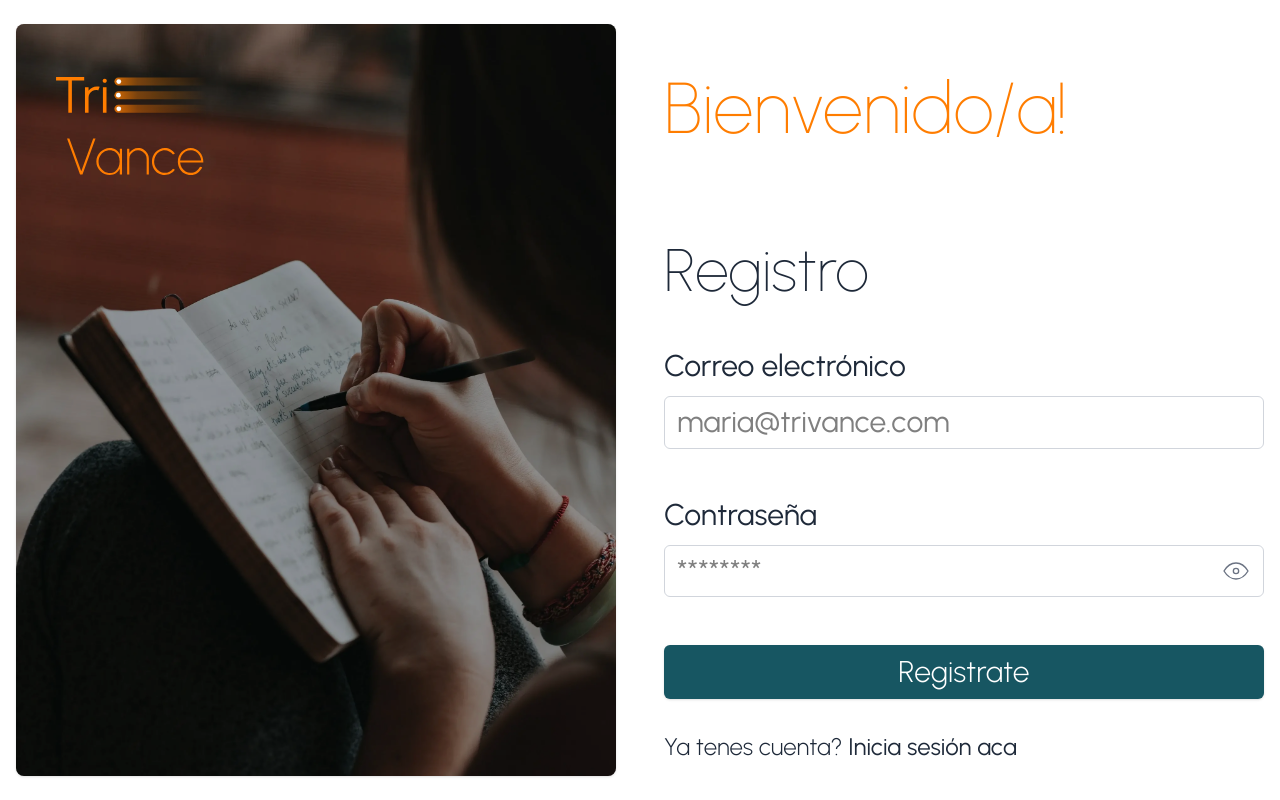
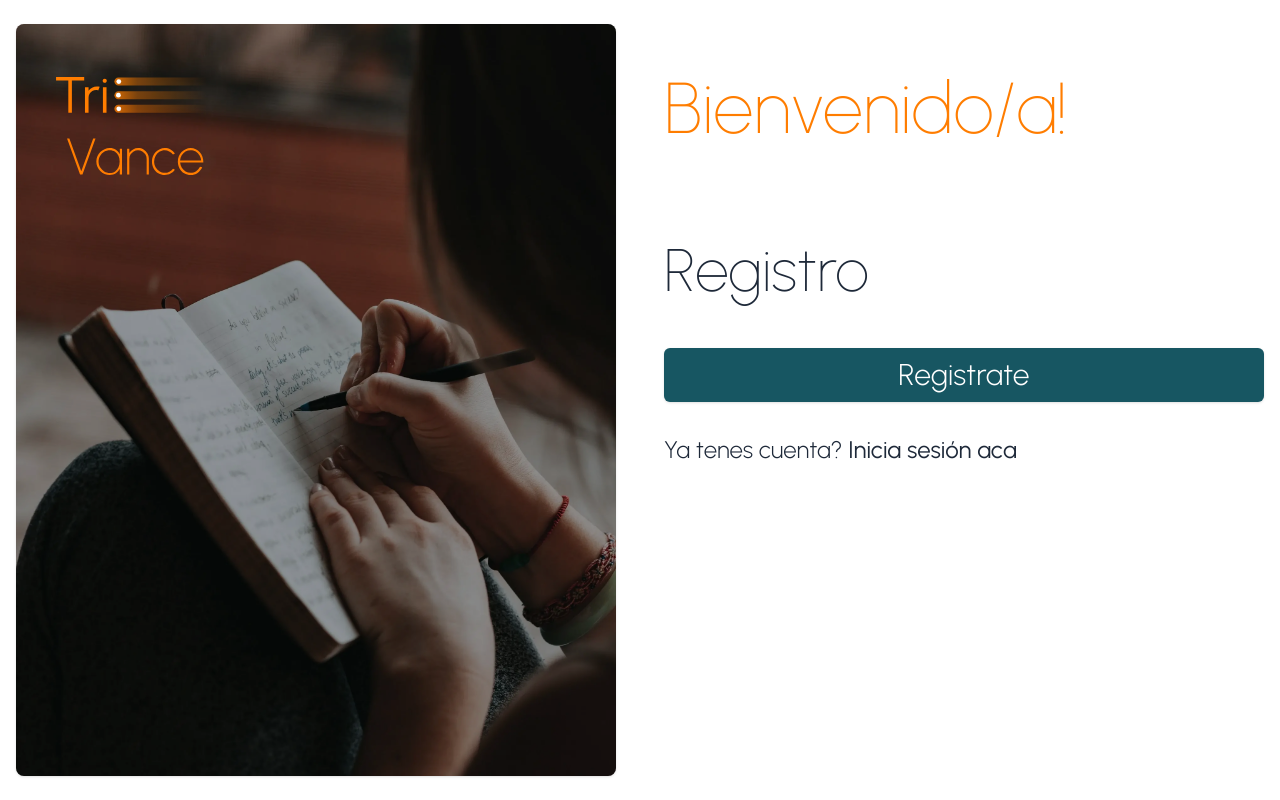
Before and after one commit to AxelMrak/trivance-frontend, a Next.js app: page /register in a window 1280 px wide. Built offline with nearby package versions, Linux system fonts and the light colour scheme.

Commit message:
add authenticated section

```diff
--- a/app/(auth)/register/page.tsx
+++ b/app/(auth)/register/page.tsx
@@ -1,33 +1,10 @@
-import Input from '@/components/ui/Input';
-import Button from '@/components/ui/Button';
-import AuthLayout from '@/components/layouts/AuthLayout';
-import Link from 'next/link';
+import AuthLayout from "@/components/layouts/AuthLayout";
+import { RegisterForm } from "@/components/features/auth/forms/RegisterForm";
 
 export default function Register() {
   return (
-     <AuthLayout title="Bienvenido/a!" subtitle="Registro">
-      <form className="w-full flex flex-col items-stretch justify-center gap-8">
-        <Input
-          label="Correo electrónico"
-          name="email"
-          type="email"
-          placeholder="maria@trivance.com"
-          className="text-3xl"
-        />
-        <Input
-          label="Contraseña"
-          name="password"
-          type="password"
-          placeholder="********"
-          className="text-3xl"
-        />
-        <Button type="submit" variant="secondary" className="!text-3xl !font-light w-full">
-          Registrate
-        </Button>
-                <span className="text-2xl font-light text-gray-800">
-          Ya tenes cuenta? <Link className="font-normal text-secondary-800 transition-all hover:underline" href="/login">Inicia sesión aca</Link>
-        </span>
-      </form>
+    <AuthLayout title="Bienvenido/a!" subtitle="Registro">
+      <RegisterForm />
     </AuthLayout>
-  )
-};
+  );
+}
--- /dev/null
+++ b/components/features/auth/AuthenticatedSection.tsx
@@ -0,0 +1,39 @@
+"use client";
+import { useUser } from "@/context/UserContext";
+import { logout } from "@/lib/api/auth";
+import { toast } from "react-hot-toast";
+import Button from "@/components/ui/Button";
+import { useRouter } from "next/router";
+
+export const AuthenticatedSection = () => {
+  const { user, userDispatch } = useUser();
+  const router = useRouter();
+
+  const handleLogout = async () => {
+    const logoutPromise = logout();
+    await toast.promise(logoutPromise, {
+      loading: "Cerrando sesión...",
+      success: () => {
+        userDispatch({ type: "LOGOUT" });
+        router.push("/login");
+        return "Sesión cerrada";
+      },
+      error: (error) => `${error}`,
+    });
+  };
+
+  return (
+    <div className="w-full flex flex-col items-stretch justify-center gap-8">
+      <h2 className="text-3xl font-light text-gray-800">
+        Ya iniciaste sesión como {user.user.name}
+      </h2>
+      <Button
+        variant="secondary"
+        className="w-full !text-3xl !font-light !text-start"
+        onClick={handleLogout}
+      >
+        Cerrar sesión
+      </Button>
+    </div>
+  );
+};
--- a/components/features/auth/forms/LoginForm.tsx
+++ b/components/features/auth/forms/LoginForm.tsx
@@ -11,6 +11,7 @@ import { login, logout } from "@/lib/api/auth";
 import { Controller, useForm } from "react-hook-form";
 import { useUser } from "@/context/UserContext";
 import Link from "next/link";
+import { AuthenticatedSection } from "@components/features/auth/AuthenticatedSection";
 
 export const LoginForm = (): ReactElement => {
   const { userDispatch, user } = useUser();
@@ -39,34 +40,10 @@ export const LoginForm = (): ReactElement => {
     });
   };
 
-  const handleLogout = async () => {
-    const logoutPromise = logout();
-    await toast.promise(logoutPromise, {
-      loading: "Cerrando sesión...",
-      success: () => {
-        userDispatch({ type: "LOGOUT" });
-        router.push("/login");
-        return "Sesión cerrada";
-      },
-      error: (error) => `${error}`,
-    });
-  };
-
   return (
     <section className="w-full flex flex-col items-stretch justify-center gap-8">
       {user && user.user ? (
-        <div className="w-full flex flex-col items-stretch justify-center gap-8">
-          <h2 className="text-3xl font-light text-gray-800">
-            Ya iniciaste sesión como {user.user.name}
-          </h2>
-          <Button
-            variant="secondary"
-            className="w-full !text-3xl !font-light !text-start"
-            onClick={handleLogout}
-          >
-            Cerrar sesión
-          </Button>
-        </div>
+        <AuthenticatedSection />
       ) : (
         <form
           onSubmit={handleSubmit(onSubmit)}
--- /dev/null
+++ b/components/features/auth/forms/RegisterForm.tsx
@@ -0,0 +1,37 @@
+"use client";
+import Link from "next/link";
+import Button from "@/components/ui/Button";
+import { ReactElement } from "react";
+import { useUser } from "@/context/UserContext";
+import { AuthenticatedSection } from "../AuthenticatedSection";
+
+export const RegisterForm = (): ReactElement => {
+  const { user } = useUser();
+
+  return (
+    <section className="w-full flex flex-col items-stretch justify-center gap-8">
+      {user && user.user ? (
+        <AuthenticatedSection />
+      ) : (
+        <form className="w-full flex flex-col items-stretch justify-center gap-8">
+          <Button
+            type="submit"
+            variant="secondary"
+            className="!text-3xl !font-light w-full"
+          >
+            Registrate
+          </Button>
+          <span className="text-2xl font-light text-gray-800">
+            Ya tenes cuenta?{" "}
+            <Link
+              className="font-normal text-secondary-800 transition-all hover:underline"
+              href="/login"
+            >
+              Inicia sesión aca
+            </Link>
+          </span>
+        </form>
+      )}
+    </section>
+  );
+};
```
